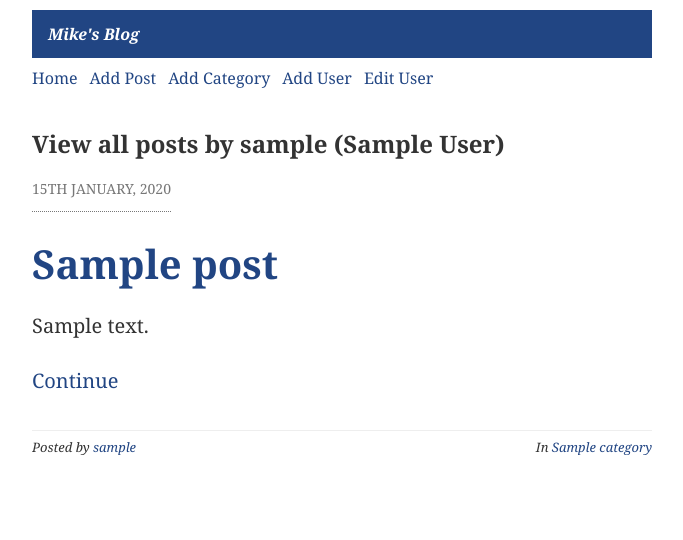
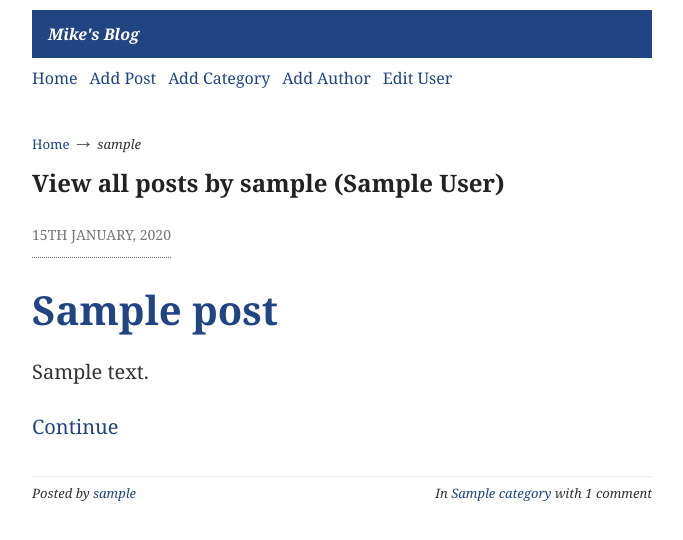
Before and after one commit to mikebull/simpleblog, a Django app: a page that uses templates/show_users.html in a window 1280 px wide. Shown: the top 540 px of the page, without its empty margins (298-981 px from the left). Run offline with Django 3.2, Linux system fonts and the light colour scheme; tables that the repository leaves empty hold one stand-in row (values such as "Sample post"); parts of the project's set-up code (start-up, migrations or seed data) failed here and were passed over; some libraries are stand-ins or nearby versions.

Commit message:
Small fixes to styling

```diff
--- a/blog/media/css/blog-main.css
+++ b/blog/media/css/blog-main.css
@@ -1,6 +1,8 @@
 @charset 'utf-8';
 
 @import 'http://yui.yahooapis.com/3.3.0/build/cssreset/reset-min.css';
+
+/* BASE TAGS ======================================================== */
 
 html {
     color: #333333;
@@ -20,6 +22,36 @@ body {
     margin: 0;
 }
 
+article,
+header,
+label {
+    display: block;
+}
+
+/* LINK STATES ====================================================== */
+
+a {
+    color: #214583;
+    text-decoration: none;
+}
+
+a:hover {
+    background-color: #214583;
+    color: #fff;
+    text-decoration: none;
+}
+
+/* USEFUL CLASSES =================================================== */
+
+.container {
+    margin: 0 auto;
+    max-width: 620px;
+    padding: 0;
+    position: relative;
+}
+
+/* HEADER =========================================================== */
+
 #corpus .blog-header {
     overflow: hidden;
     padding: 10px 0;
@@ -36,6 +68,8 @@ body {
     padding: 1em;
     vertical-align: middle;
 }
+
+/* NAV ============================================================== */
 
 #corpus .blog-header .site-nav {
 
@@ -54,39 +88,24 @@ body {
     margin: 0 12px 0 0;
 }
 
+/* OTHER STYLES ===================================================== */
+
+#corpus .container #breadcrumbs {
+    font-size: 0.825em;
+    margin: 0 auto;
+    padding: 0 0 1em;
+}
+
 #corpus #main-content {
     margin-bottom: 6em;
     margin-top: 2em;
 }
 
-#corpus .container {
-    margin: 0 auto;
-    max-width: 620px;
-    padding: 0;
-    position: relative;
-}
-
-article,
-header,
-label {
-    display: block;
-}
-
-a {
-    color: #214583;
-    text-decoration: none;
-}
-
-a:hover {
-    background-color: #214583;
-    color: #fff;
-    text-decoration: none;
-}
-
-#corpus .container #breadcrumbs {
-    font-size: 0.825em;
-    margin: 0 auto;
-    padding: 0 0 1em;
+#corpus #main-content .container h2 {
+    color: #222222;
+    font-size: 1.5em;
+    line-height: 1.2em;
+    margin: 0 0 1em;
 }
 
 #corpus #main-content .container .post {
@@ -149,7 +168,16 @@ a:hover {
     padding: 0.5em 0 0;
 }
 
-#corpus #main-content .container .post .post-footer p {
+#corpus #main-content .container .post .comment .post-comment .comment-footer .author {
+    text-align: left;
+}
+
+#corpus #main-content .container .post .comment .post-comment .comment-footer .delete {
+    text-align: right;
+}
+
+#corpus #main-content .container .post .post-footer p,
+#corpus #main-content .container .post .comment .post-comment .comment-footer p {
     display: block;
     float: left;
     font-size: 0.8125em;
--- a/templates/display_posts.html
+++ b/templates/display_posts.html
@@ -8,7 +8,7 @@
 			<li class="current"><a href="/">Home</a></li>
 			<li><a href="{% url blog.views.add_post %}">Add Post</a></li>
 			<li><a href="{% url blog.views.add_category %}">Add Category</a></li>
-			<li><a href="{% url blog.views.add_author %}">Add User</a></li>
+			<li><a href="{% url blog.views.add_author %}">Add Author</a></li>
 		</ul>
 	</nav>
 {% endblock %}
@@ -24,8 +24,8 @@
 			<a class="continue" href="{{ post.get_absolute_url }}">Continue</a>
 		</div><!-- /.post-body -->
 		<footer class="post-footer">
-			<p>Posted by <a href="{{ post.author.get_absolute_url }}">{{ post.author|default:"Anonymous" }}</a></p>
-			<p class="category">In <a href="{{ post.categories.get_absolute_url }}">{{ post.categories}}</a></p>
+			<p class="author">Posted by <a href="{{ post.author.get_absolute_url }}">{{ post.author|default:"Anonymous" }}</a></p>
+			<p class="category">In <a href="{{ post.categories.get_absolute_url }}">{{ post.categories}}</a> with {{ post.comment_set.count }} {% if post.comment_set.count == 1 %} comment {% else %} comments {% endif %}</p>
 		</footer><!-- /.post-footer -->
 	</article><!-- /.post -->
 	{% endfor %}
--- a/templates/form.html
+++ b/templates/form.html
@@ -28,7 +28,7 @@
 			<li><a href="/">Home</a></li>
 			<li><a href="{% url blog.views.add_post %}">Add Post</a></li>
 			<li><a href="{% url blog.views.add_category %}">Add Category</a></li>
-			<li><a href="{% url blog.views.add_author %}">Add User</a></li>
+			<li><a href="{% url blog.views.add_author %}">Add Author</a></li>
 		</ul>
 	</nav>
 {% endblock %}
@@ -45,7 +45,7 @@
 						Edit Post
 						{% else %}
 							{% if action == "add_category" %}
-								Add Categpry
+								Add Category
 								{% else %}
 									{% if action == "edit_category" %}
 										Edit Category
@@ -69,7 +69,7 @@
 						Edit Post
 						{% else %}
 							{% if action == "add_category" %}
-								Add Categpry
+								Add Category
 								{% else %}
 									{% if action == "edit_category" %}
 										Edit Category
--- a/templates/show_users.html
+++ b/templates/show_users.html
@@ -8,13 +8,18 @@
 			<li class="current"><a href="/">Home</a></li>
 			<li><a href="{% url blog.views.add_post %}">Add Post</a></li>
 			<li><a href="{% url blog.views.add_category %}">Add Category</a></li>
-			<li><a href="{% url blog.views.add_author %}">Add User</a></li>
+			<li><a href="{% url blog.views.add_author %}">Add Author</a></li>
 			<li><a href="{% url blog.views.edit_author author.id %}">Edit User</a></li>
 		</ul>
 	</nav>
 {% endblock %}
 
 {% block content %}
+	<div id="breadcrumbs">
+		<a href="/">Home</a>&nbsp;
+		<img src="/static/blog/img/breadcrumb-arrow.png" alt="&gt;">&nbsp;
+		<em>{{ author.username }}</em>
+	</div>
 
 	<h2>View all posts by {{ author.username }} ({{ author.full_name }})</h2>
 
@@ -27,8 +32,8 @@
 			<a class="continue" href="{{ post.get_absolute_url }}">Continue</a>
 		</div><!-- /.post-body -->
 		<footer class="post-footer">
-			<p>Posted by <a href="{{ post.author.get_absolute_url }}">{{ post.author|default:"Anonymous" }}</a></p>
-			<p class="category">In <a href="{{ post.categories.get_absolute_url }}">{{ post.categories}}</a></p>
+			<p class="author">Posted by <a href="{{ post.author.get_absolute_url }}">{{ post.author|default:"Anonymous" }}</a></p>
+			<p class="category">In <a href="{{ post.categories.get_absolute_url }}">{{ post.categories}}</a> with {{ post.comment_set.count }} {% if post.comment_set.count == 1 %} comment {% else %} comments {% endif %}</p>
 		</footer><!-- /.post-footer -->
 	</article><!-- /.post -->
 
```
Also changed, not shown: templates/show_category.html (+4 -5 lines), templates/show_post.html (+5 -4 lines), README.md.
